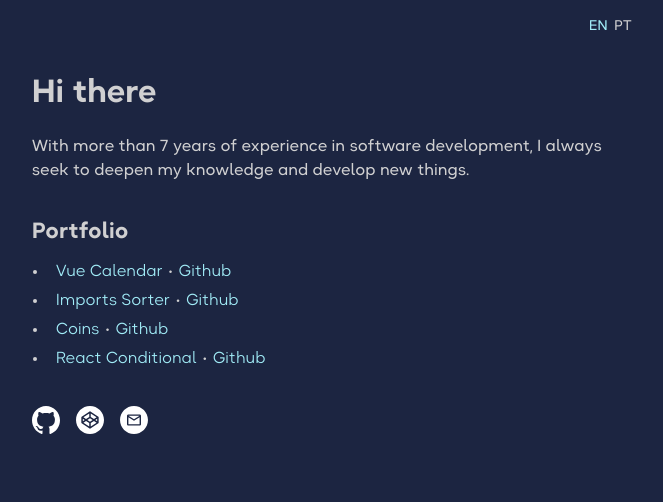
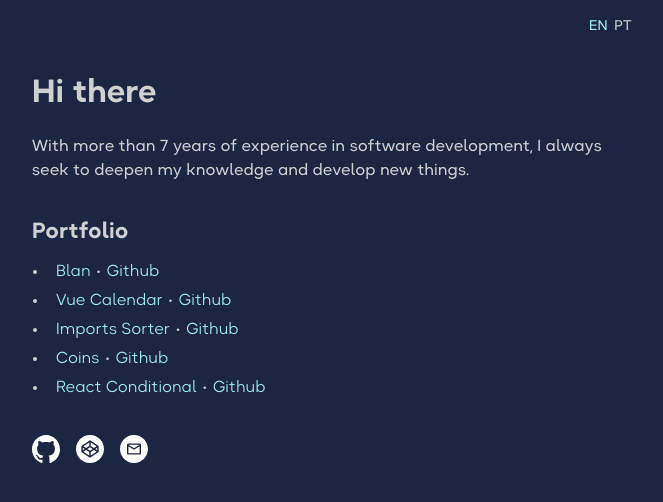
Before and after one commit to glhrmoura/glhrmoura, a React (Vite) app: page / in a window 1280 px wide. Shown: the top 502 px of the page, without its empty margins (308-971 px from the left). Built offline with nearby package versions, Linux system fonts and the light colour scheme.

Commit message:
feat: update projects links

```diff
--- a/src/pages/Home/index.tsx
+++ b/src/pages/Home/index.tsx
@@ -38,6 +38,11 @@ const linkList = [
 ];
 
 const toolList = [
+    {
+    title: 'Blan',
+    toolLink: 'https://play.google.com/store/apps/details?id=com.blan',
+    githubLink: 'https://github.com/glhrmoura/blan',
+  },
   {
     title: 'Vue Calendar',
     toolLink: 'https://www.npmjs.com/package/@glhrmoura/vue-calendar',
```
